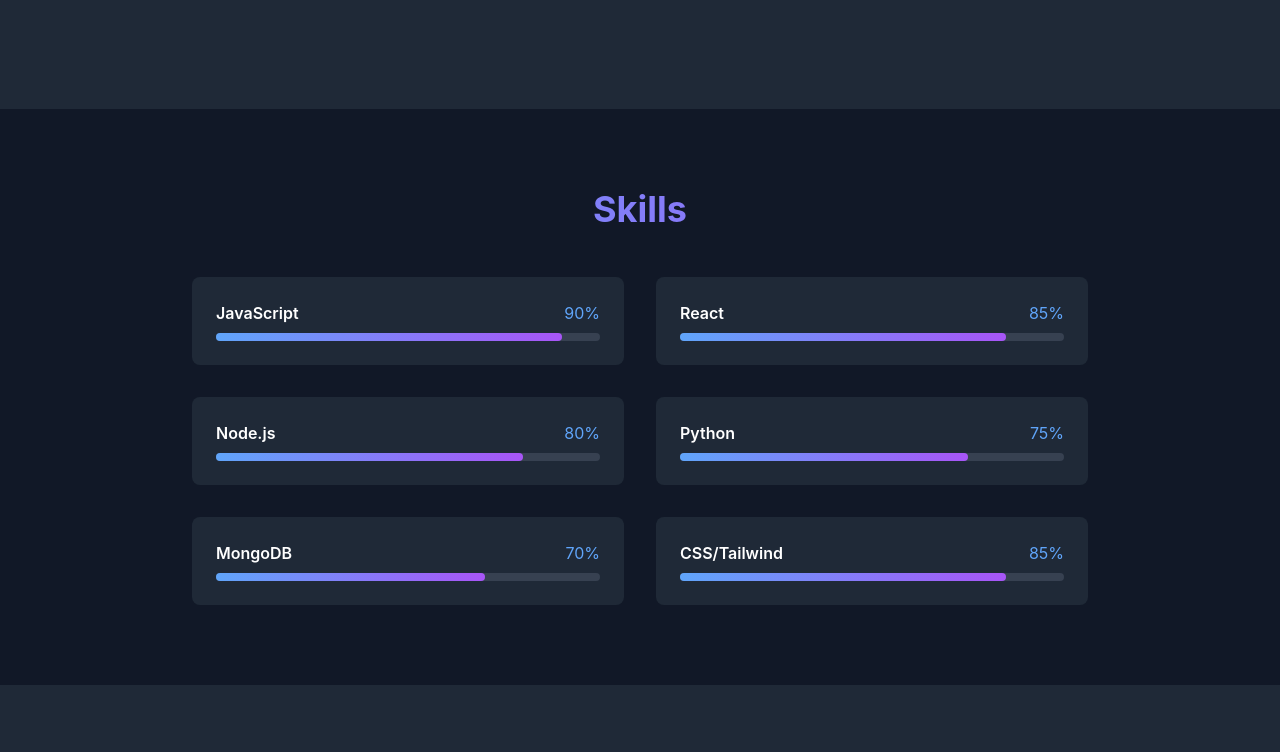
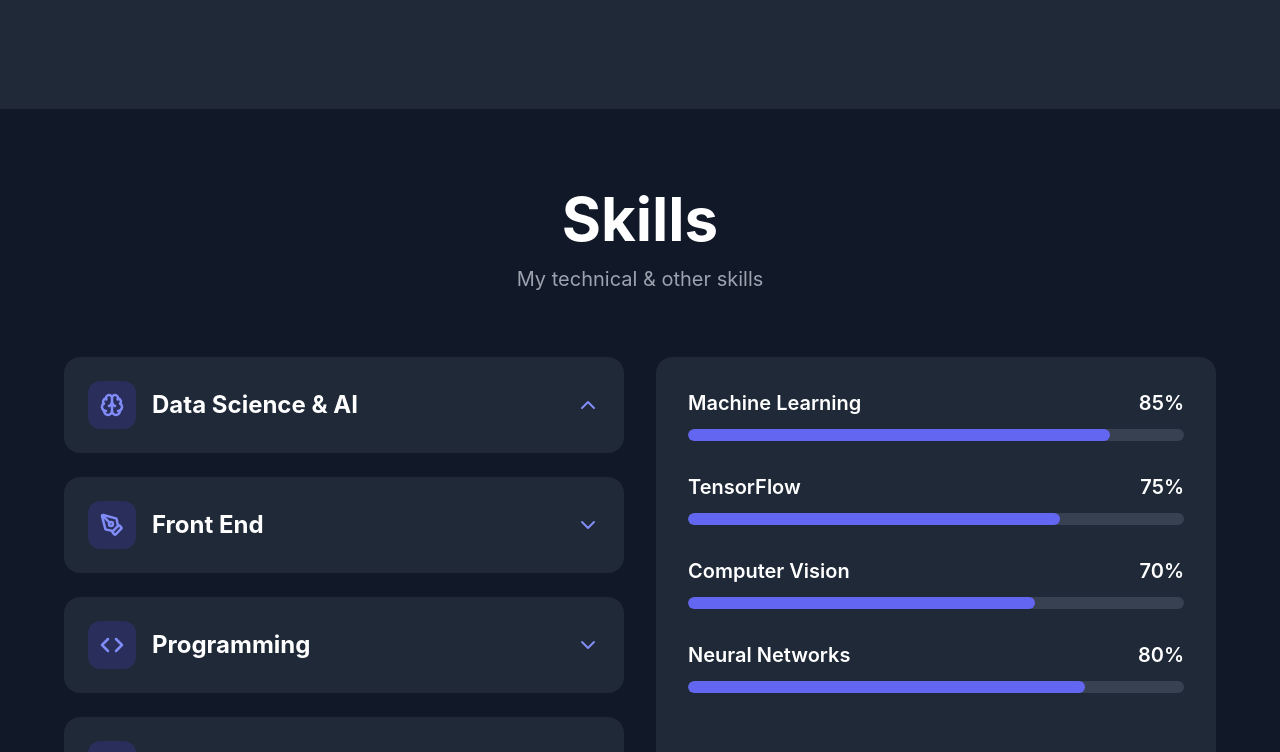
Before and after one commit to vsazzy/myportfolio, a React (Create React App) app: page / in a window 1280 px wide. Shown: the part 1256-2008 px from the top of the page. Built offline with nearby package versions, Linux system fonts and the light colour scheme.

Commit message:
changed skill section

```diff
--- a/public/index.html
+++ b/public/index.html
@@ -6,7 +6,7 @@
     <meta name="viewport" content="width=device-width, initial-scale=1" />
     <meta name="theme-color" content="#000000" />
     <meta name="description" content="Portfolio website" />
-    <title>Yash's Portfolio</title>
+    <title>Yash - Dev Portfolio</title>
     <script src="https://cdn.tailwindcss.com"></script>
   </head>
   <body>
--- a/src/components/Main.js
+++ b/src/components/Main.js
@@ -9,9 +9,11 @@
   X,
   ChevronLeft,
   ChevronRight,
+  Coffee,
 } from "lucide-react";
 import CircularText from "../animations/CircularText";
 import myimage from "../assets/mypic.png";
+import SkillsSection from "./SkillsSection";
 
 const Main = () => {
   const [isMenuOpen, setIsMenuOpen] = useState(false);
@@ -183,11 +185,11 @@
                     speed={200}
                   />
                 </h1>
-                <p className="text-xl md:text-xl text-gray-300 mb-8">
+                <p className="text-xl md:text-2xl text-gray-300 mb-8">
                   ☕️ 💻 🎸 ❤️ 🧠
                 </p>
                 <p className="text-xl md:text-xl text-gray-300 mb-8">
-                  Artificial Intelligence | Software Engineering | Cyber
+                  Data science | AI/ML | Cyber
                   Security
                 </p>
                 <div className="flex justify-center space-x-6 mb-12">
@@ -246,8 +248,7 @@
               </div>
               <div className="text-left z-10">
                 <p className="text-lg text-gray-300 leading-relaxed mb-6">
-                  With 3+ years of experience in AI, Cyber Security and Software
-                  Engineering. I design, develop, and deploy cutting-edge
+                  With 3+ years of experience in AI, Cyber Security and Data Science, I design, develop, and deploy cutting-edge
                   software and AI solutions. I’ve led cross-functional teams,
                   translating business goals into actionable Data & AI
                   strategies that deliver results. Skilled in Python,
@@ -261,32 +262,10 @@
         </div>
       </section>
 
+
+        <SkillsSection/>
       {/* Skills Section */}
-      <section id="skills" className="py-20">
-        <div className="container mx-auto px-6">
-          <h2 className="text-4xl font-bold text-center mb-12 bg-gradient-to-r from-blue-400 to-purple-500 bg-clip-text text-transparent">
-            Skills
-          </h2>
-          <div className="max-w-4xl mx-auto">
-            <div className="grid md:grid-cols-2 gap-8">
-              {skills.map((skill, index) => (
-                <div key={index} className="bg-gray-800 p-6 rounded-lg">
-                  <div className="flex justify-between mb-2">
-                    <span className="font-semibold">{skill.name}</span>
-                    <span className="text-blue-400">{skill.level}%</span>
-                  </div>
-                  <div className="w-full bg-gray-700 rounded-full h-2">
-                    <div
-                      className="bg-gradient-to-r from-blue-400 to-purple-500 h-2 rounded-full transition-all duration-1000"
-                      style={{ width: `${skill.level}%` }}
-                    ></div>
-                  </div>
-                </div>
-              ))}
-            </div>
-          </div>
-        </div>
-      </section>
+
 
       {/* Projects Section */}
       <section id="projects" className="py-20 bg-gray-800">
@@ -391,18 +370,20 @@
       <section id="contact" className="py-20">
         <div className="container mx-auto px-6">
           <h2 className="text-4xl font-bold text-center mb-12 bg-gradient-to-r from-blue-400 to-purple-500 bg-clip-text text-transparent">
-            Let's Connect
+            Contact
           </h2>
           <div className="max-w-2xl mx-auto text-center">
             <p className="text-lg text-gray-300 mb-8">
               I'm always interested in new opportunities and exciting projects.
               Let's discuss how we can work together!
             </p>
+            <div className="space-y-12">
+              </div>
             <div className="flex justify-center space-x-8">
               <a
                 href="mailto:sendamailtoyash@gmail.com"
-                className="flex items-center space-x-3 bg-gray-800 px-6 py-3 rounded-lg hover:bg-gray-700 transition-colors"
-              >
+                className="flex items-center space-x-3 bg-blue-600 px-6 py-3 rounded-lg hover:bg-blue-500 transition-colors"
+             >
                 <Mail size={24} />
                 <span>Email Me</span>
               </a>
@@ -413,10 +394,20 @@
                 <Linkedin size={24} />
                 <span>LinkedIn</span>
               </a>
+               <a
+                href="https://share.google/AkWHZbr46Ndxnb7YH"
+                className="flex items-center space-x-3 bg-blue-600 px-6 py-3 rounded-lg hover:bg-blue-500 transition-colors"
+              >
+                <Coffee size={24} />
+                <span>Coffee</span>
+              </a>
             </div>
+
           </div>
         </div>
       </section>
+
+
 
       {/* Footer */}
       <footer className="bg-gray-800 py-6 text-center text-gray-400">
--- /dev/null
+++ b/src/components/SkillsSection.js
@@ -0,0 +1,137 @@
+import React, { useState } from 'react';
+import { Brain, Code, Cloud, ChevronDown, ChevronUp, PenTool } from 'lucide-react';
+
+export default function SkillsSection() {
+  const [expandedCategory, setExpandedCategory] = useState('data-science');
+
+  const categories = [
+    {
+      id: 'data-science',
+      title: 'Data Science & AI',
+      icon: Brain,
+      skills: [
+        { name: 'Machine Learning', level: 85 },
+        { name: 'TensorFlow', level: 75 },
+        { name: 'Computer Vision', level: 70 },
+        { name: 'Neural Networks', level: 80 }
+      ]
+    },
+    {
+      id: 'front-end',
+      title: 'Front End',
+      icon: PenTool,
+      skills: [
+        { name: 'HTML', level: 90 },
+        { name: 'CSS', level: 85 },
+        { name: 'JavaScript', level: 75 },
+        { name: 'React JS', level: 85 },
+        { name: 'React Native', level: 85 }
+      ]
+    },
+    {
+      id: 'programming',
+      title: 'Programming',
+      icon: Code,
+      skills: [
+        { name: 'Python', level: 90 },
+        { name: 'JavaScript', level: 75 },
+        { name: 'Java', level: 70 },
+        { name: 'SQL', level: 80 },
+      ]
+    },
+    {
+      id: 'computing',
+      title: 'Computing',
+      icon: Cloud,
+      skills: [
+        { name: 'AWS', level: 75 },
+        { name: 'GCP', level: 70 },
+        { name: 'Cloud Architecture', level: 72 },
+        { name: 'DevOps', level: 68 },
+      ]
+    }
+  ];
+
+  const toggleCategory = (categoryId) => {
+    setExpandedCategory(categoryId);
+  };
+
+  return (
+    <section id="skills" className="min-h-screen bg-gray-900 py-20 px-8">
+      <div className="max-w-6xl mx-auto">
+        {/* Header */}
+        <div className="text-center mb-16">
+          <h1 className="text-6xl font-bold text-white mb-4">Skills</h1>
+          <p className="text-xl text-gray-400">My technical & other skills</p>
+        </div>
+
+        {/* Skills Grid */}
+        <div className="grid md:grid-cols-2 gap-8">
+          {/* Left Column - Categories */}
+          <div className="space-y-6">
+            {categories.map((category) => {
+              const Icon = category.icon;
+              const isExpanded = expandedCategory === category.id;
+
+              return (
+                <div
+                  key={category.id}
+                  onClick={() => toggleCategory(category.id)}
+                  className="bg-gray-800 rounded-2xl p-6 cursor-pointer hover:shadow-xl hover:shadow-indigo-500/10 transition-all"
+                >
+                  <div className="flex items-center justify-between">
+                    <div className="flex items-center gap-4">
+                      <div className="w-12 h-12 bg-indigo-600/20 rounded-xl flex items-center justify-center flex-shrink-0">
+                        <Icon className="w-6 h-6 text-indigo-400" strokeWidth={2.5} />
+                      </div>
+                      <div>
+                        <h3 className="text-2xl font-bold text-white">{category.title}</h3>
+                      </div>
+                    </div>
+                    {isExpanded ? (
+                      <ChevronUp className="w-6 h-6 text-indigo-400" />
+                    ) : (
+                      <ChevronDown className="w-6 h-6 text-indigo-400" />
+                    )}
+                  </div>
+                </div>
+              );
+            })}
+          </div>
+
+          {/* Right Column - Skills Detail */}
+          <div className="bg-gray-800 rounded-2xl p-8">
+            {expandedCategory ? (
+              <div className="space-y-8">
+                {categories.find(c => c.id === expandedCategory)?.skills.length > 0 ? (
+                  categories.find(c => c.id === expandedCategory).skills.map((skill) => (
+                    <div key={skill.name}>
+                      <div className="flex justify-between mb-3">
+                        <span className="text-xl font-semibold text-white">{skill.name}</span>
+                        <span className="text-xl font-semibold text-white">{skill.level}%</span>
+                      </div>
+                      <div className="w-full h-3 bg-gray-700 rounded-full overflow-hidden">
+                        <div
+                          className="h-full bg-indigo-500 rounded-full transition-all duration-500"
+                          style={{ width: `${skill.level}%` }}
+                        ></div>
+                      </div>
+                    </div>
+                  ))
+                ) : (
+                  <div className="flex items-center justify-center h-full text-gray-500">
+                    <p className="text-lg">No skills data available for this category</p>
+                  </div>
+                )}
+              </div>
+            ) : (
+              <div className="flex items-center justify-center h-full text-gray-500">
+                <p className="text-lg">Select a category to view skills</p>
+              </div>
+            )}
+          </div>
+        </div>
+      </div>
+    </section>
+  );
+}
```
